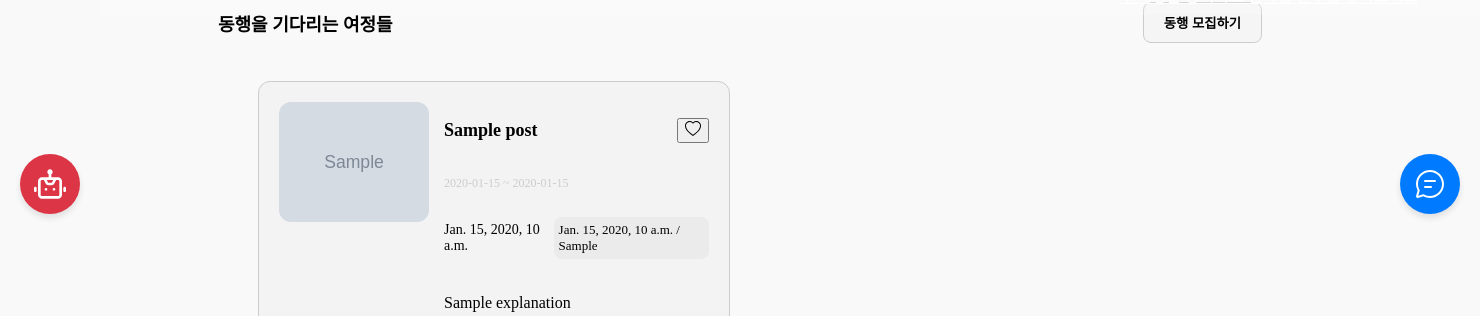
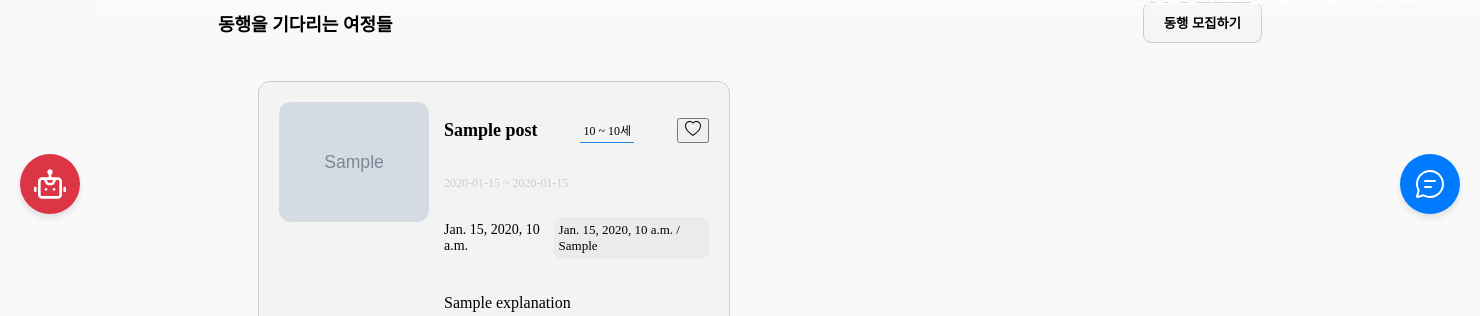
Before and after one commit to pirogramming/Urabi, a Django app: template templates/accompany/accompany_list.html in a window 1480 px wide; the page is wider, and only the part inside the window is pictured. Shown: the part 566-882 px from the top of that part. Run offline with Django 5.2, Linux system fonts and the light colour scheme; the template is opened without the code that fills it: most values are stand-ins (such as "Sample title", 1, 10 or a date in 2020); grey boxes marked "Sample" are stand-in pictures; some libraries are stand-ins or nearby versions; some web fonts are replaced.

Commit message:
[add] acompany list age range

```diff
--- a/static/accompany/accompany_list.css
+++ b/static/accompany/accompany_list.css
@@ -190,6 +190,12 @@
   font-size: 14px;
   font-weight: 400;
 }
+.age-range{
+  font-size: 12px;
+  font-weight: 300;
+  padding: 3px;
+  border-bottom: 1px solid var(--blue);
+}
 .max-member{
   background-color: var(--strong-gray);
   font-size: 13px;
--- a/templates/accompany/accompany_list.html
+++ b/templates/accompany/accompany_list.html
@@ -57,7 +57,8 @@
             </div>
             <div class="card-info">
               <div class="info-header">
-                <h3 style="cursor: pointer;" onclick="location.href='{% url 'accompany:accompany_detail' post.travel_id %}'">{{post.title}}</h3 >
+                <h3 style="cursor: pointer;" onclick="location.href='{% url 'accompany:accompany_detail' post.travel_id %}'">{{post.title}}</h3>
+                <p class="age-range">{{post.min_age}} ~ {{post.max_age}}세</p>
                 {%if user != post.created_by%}
                 <button class="zzim-btn" data-travel-id="{{ post.travel_id }}">
                   {% if post in zzim_items %}
```
